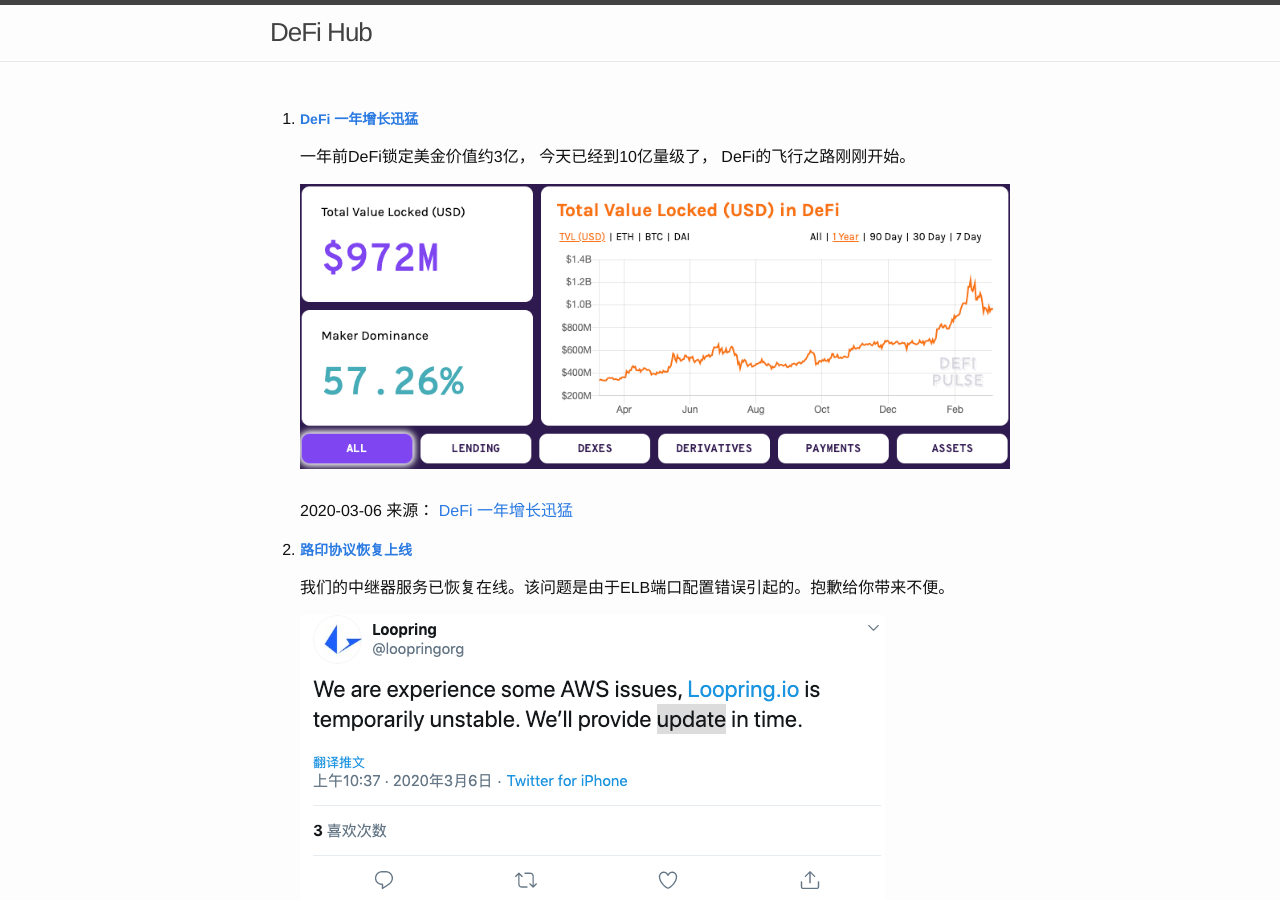
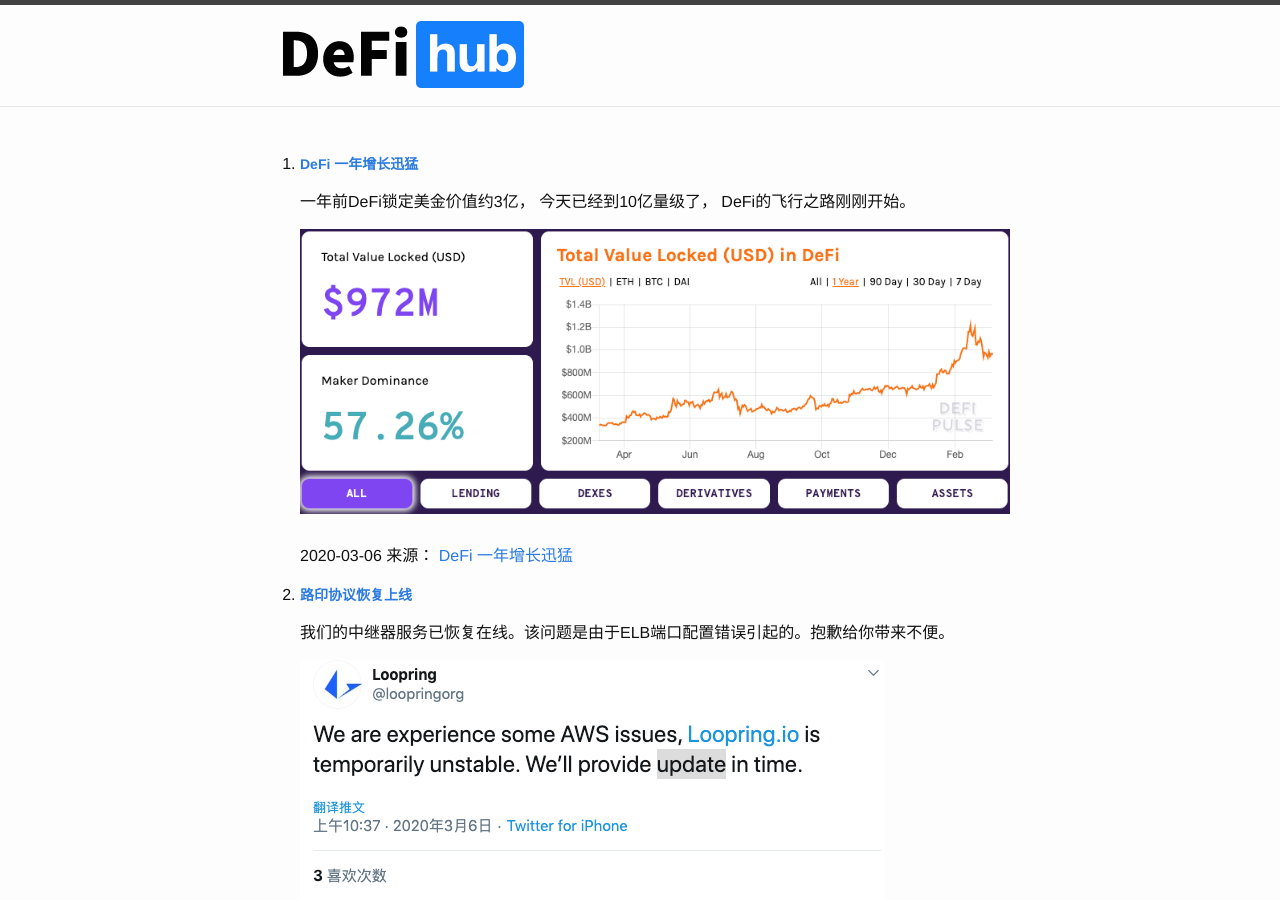
Before and after one commit to alexwanng/oureadefihub, a Jekyll site: the page built from index.html, in a window 1280 px wide and 900 px high. Built offline with Jekyll 4.4.1, drawn with Linux system fonts in a browser that asks for light colours; the list of posts is cut into pages by our own code.

Commit message:
defihub logo

```diff
--- a/_includes/header.html
+++ b/_includes/header.html
@@ -3,7 +3,9 @@
   <div class="wrapper">
     {% assign default_paths = site.pages | map: "path" %}
     {% assign page_paths = site.header_pages | default: default_paths %}
-    <a class="site-title" href="{{ "/" | relative_url }}">{{ site.title | escape }}</a>
+    <a class="site-title" href="{{ "/" | relative_url }}"><img src="{{"/assets/images/defihub.png"}}"/></a>
+
+
 
     {% if page_paths %}
       <nav class="site-nav">
```
